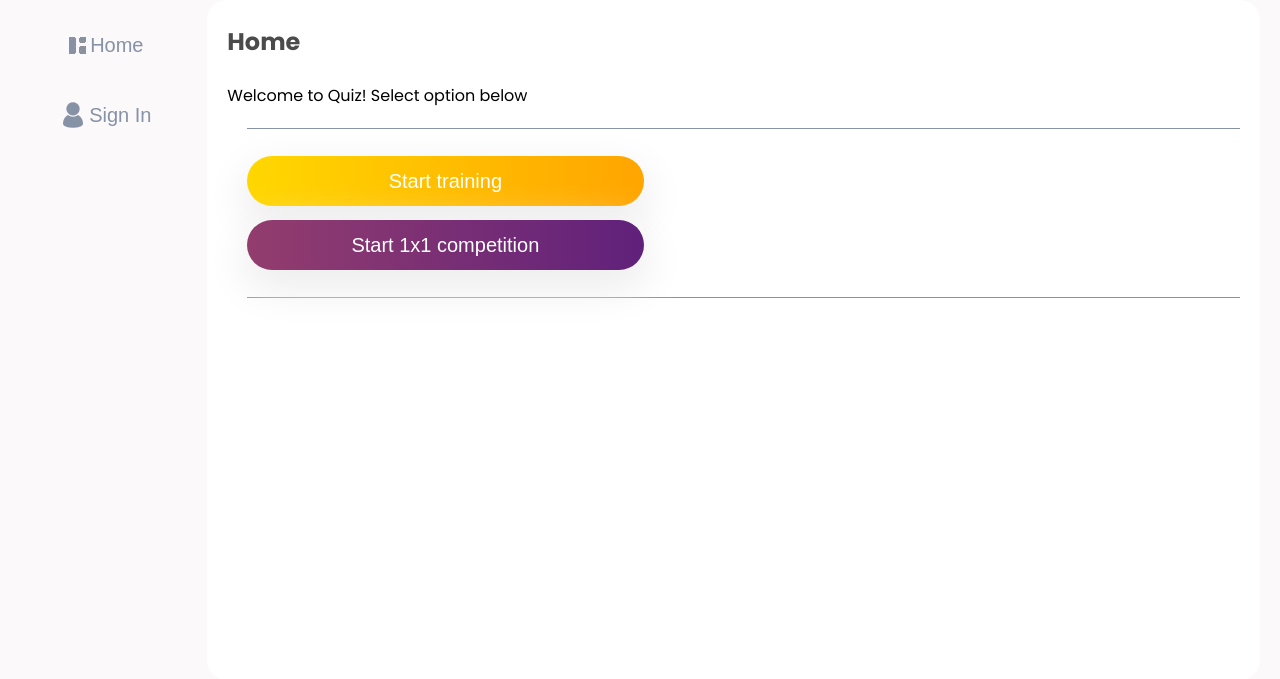
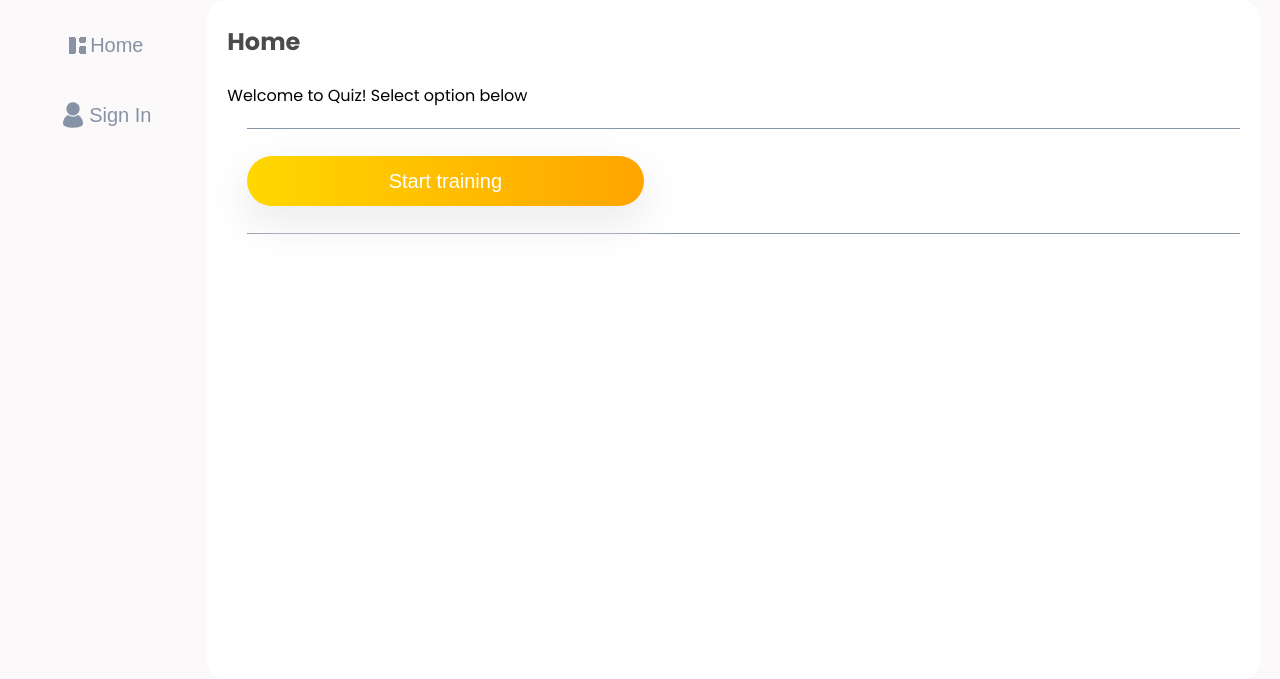
Before and after one commit to Brigade-One/quiz-game, a PHP site: page /client/pages/index.php in a window 1280 px wide. Shown: the part 100-779 px from the top of the page. Run offline with PHP 8.4, Linux system fonts and the light colour scheme.

Commit message:
there was nothing there

```diff
--- a/client/pages/index.php
+++ b/client/pages/index.php
@@ -51,13 +51,6 @@
                         <button class="listitem" id="train_button"
                             onclick="window.location.href='http://quiz-game/client/pages/package_select.php'">
                             <span>Start training</span>
-                        </button>
-                    </li>
-                    <li class="obligatory_item">
-                        <button class="listitem"
-                            onclick="window.location.href='http://quiz-game/client/pages/competition.php'"
-                            id="compet_button">
-                            <span>Start 1x1 competition</span>
                         </button>
                     </li>
                     <hr>
```
